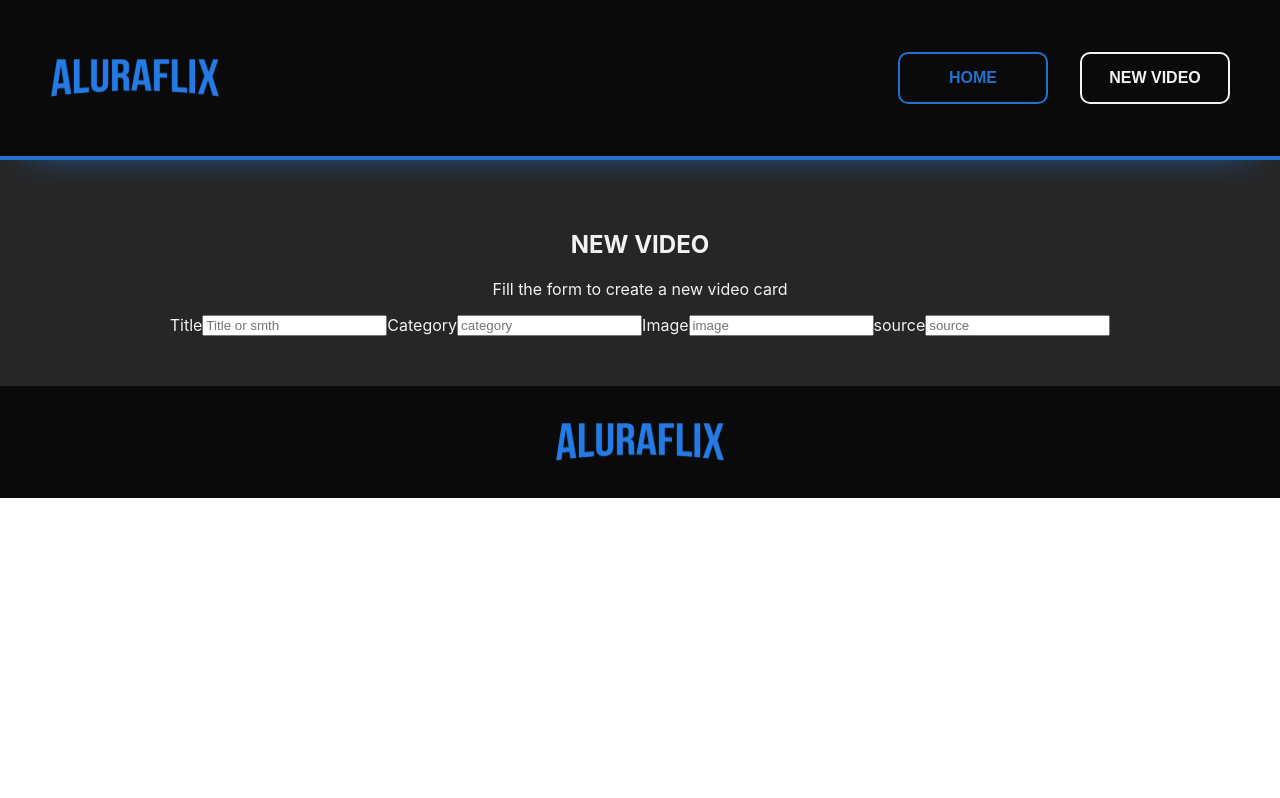
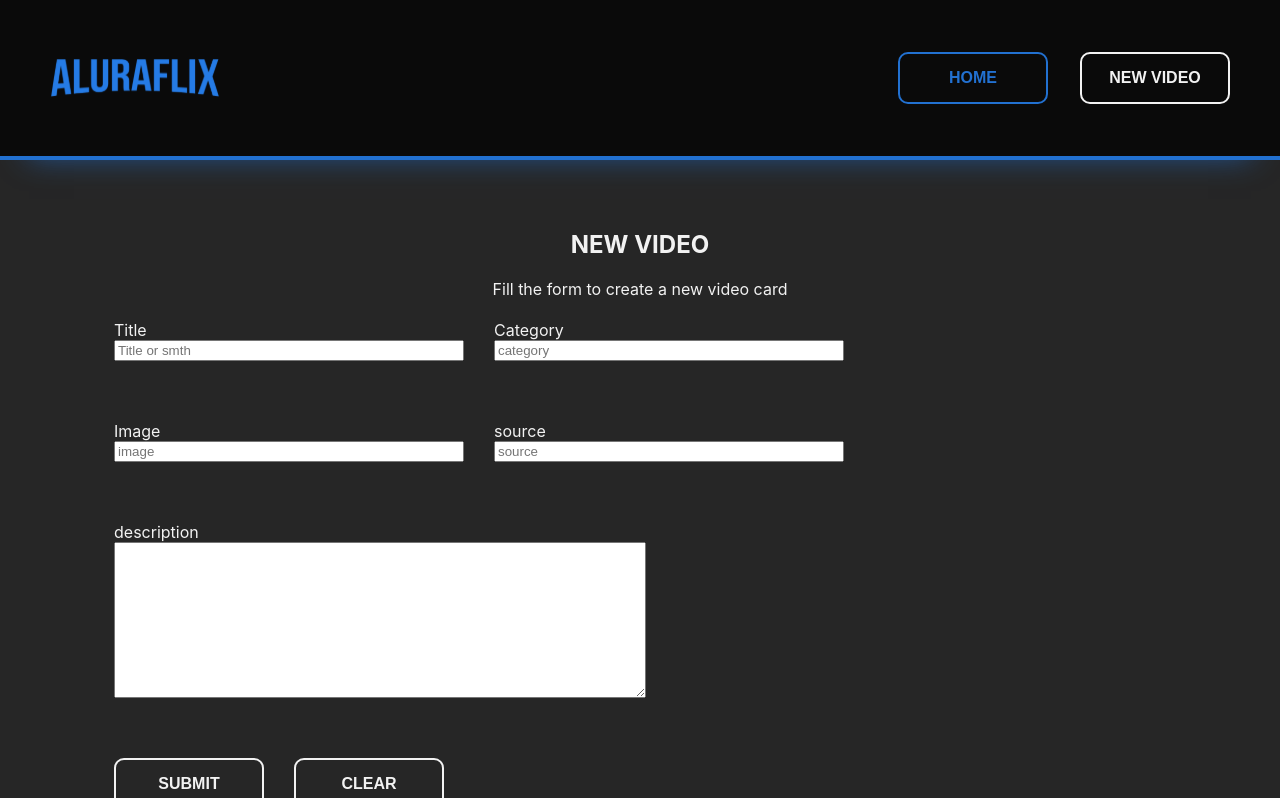
Before and after one commit to AbrahamOliden/aluraflix, a React (Vite) app: page /new-video in a window 1280 px wide. Shown: the top 798 px of the page. Built offline with nearby package versions, Linux system fonts and the light colour scheme.

Commit message:
add main styles and import StyledButton

```diff
--- a/src/components/Form/VideoForm/index.jsx
+++ b/src/components/Form/VideoForm/index.jsx
@@ -1,26 +1,59 @@
 import styled from "styled-components";
+import StyledButton from "../../Button";
 
-const StyledForm = styled.form`
+const StyledField = styled.fieldset`
     display: flex;
     flex-flow: row wrap;
-    justify-content: center;
-`
+    justify-content: flex-start;
+    align-items: center;
+    gap: 60px 30px;
+    border: none;
+`;
+
+const FlexContainer = styled.div`
+    width: ${props => props.$width ? `${props.$width}` : "350px"};
+    display: flex;
+    flex-flow: column nowrap;
+    text-align: left;
+    &>textarea {
+        width: 50%;
+        min-width: 350px;
+    }
+`;
 
 function VideoForm() {
     return (
-        <StyledForm>
+        <form>
+            <StyledField>
+                <FlexContainer role="none">
                     <label htmlFor="title">Title</label>
                     <input type="text" name="title" placeholder="Title or smth" />
+                </FlexContainer>
 
+                <FlexContainer role="none">
                     <label htmlFor="category">Category</label>
                     <input type="text" name="category" placeholder="category" />
+                </FlexContainer>
 
+                <FlexContainer role="none">
                     <label htmlFor="image">Image</label>
                     <input type="text" name="image" placeholder="image " />
+                </FlexContainer>
 
+                <FlexContainer role="none">
                     <label htmlFor="source">source</label>
                     <input type="text" name="source" placeholder="source" />
-        </StyledForm>
+                </FlexContainer>
+                <FlexContainer $width="100%" role="none" >
+                    <label htmlFor="description">description</label>
+                    <textarea name="description" id="description" cols="50" rows="10"></textarea>
+                </FlexContainer>
+
+                <StyledButton type="submit" >Submit</StyledButton>
+                <StyledButton>Clear</StyledButton>
+            </StyledField>
+
+        </form>
     );
 };
 
```
Lines whose indentation alone changed are shown as unchanged.
